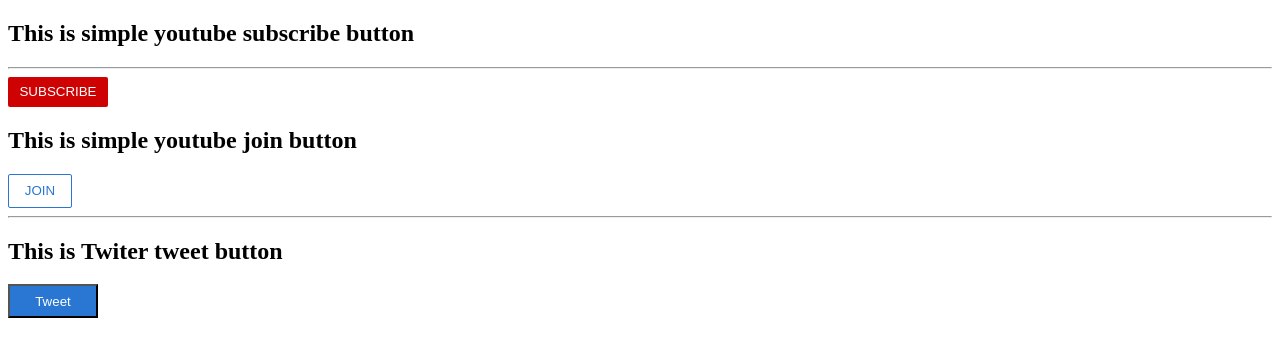
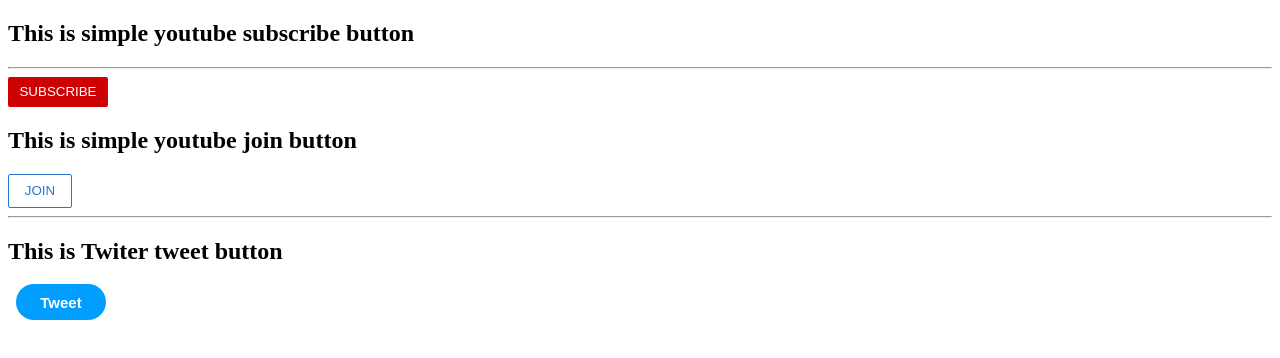
Before and after one commit to anubhav27sahu/bac-final, a plain HTML site: page website.html in a window 1280 px wide. Drawn offline with Linux system fonts and the light colour scheme.

Commit message:
Update website.html

```diff
--- a/website.html
+++ b/website.html
@@ -6,24 +6,35 @@
     <meta name="viewport" content="width=device-width, initial-scale=1.0">
     <title>website</title>
     <style>
-       .sub {background-color: rgb(206, 2, 2);color: white;
-    border: none; height: 30px;width: 100px;
-    border-radius: 2px;cursor: pointer;
+       .sub {
+        background-color: rgb(206, 2, 2);
+        color: white;
+        border: none; height: 30px;width: 100px;
+        border-radius: 2px;cursor: pointer;
     }
-    .sub:hover{background-color: darkgrey; color: dimgray;
+    .sub:hover{
+        background-color: darkgrey;
+         color: dimgray;
 
     }
-    .j{border-color:rgb(41, 118, 211); color:rgb(41, 118, 211);
-         height: 34px;
+    .j{ border-color:rgb(41, 118, 211);
+        color:rgb(41, 118, 211);
+        height: 34px;
         width: 64px;background-color: white;
-    border-style: solid;border-width: 1px;
-    border-radius: 2px;cursor:pointer;
+        border-style: solid;border-width: 1px;
+        border-radius: 2px;cursor:pointer;
     }
-    .btn-twt{ background-color:rgb(41, 118, 211) ;
-            color: white; height: 34px; width:90px ;
-
-
-
+    .btn-twt{
+            background-color:rgb(2, 158, 255) ;
+            color: white;
+            height: 36px;
+            width:90px ;
+            border: none;
+            border-radius: 18px;
+            font-weight: bold;
+            font-size: 15px;
+            cursor:pointer;
+            margin-left: 8px;
     }
 
     </style>
```
